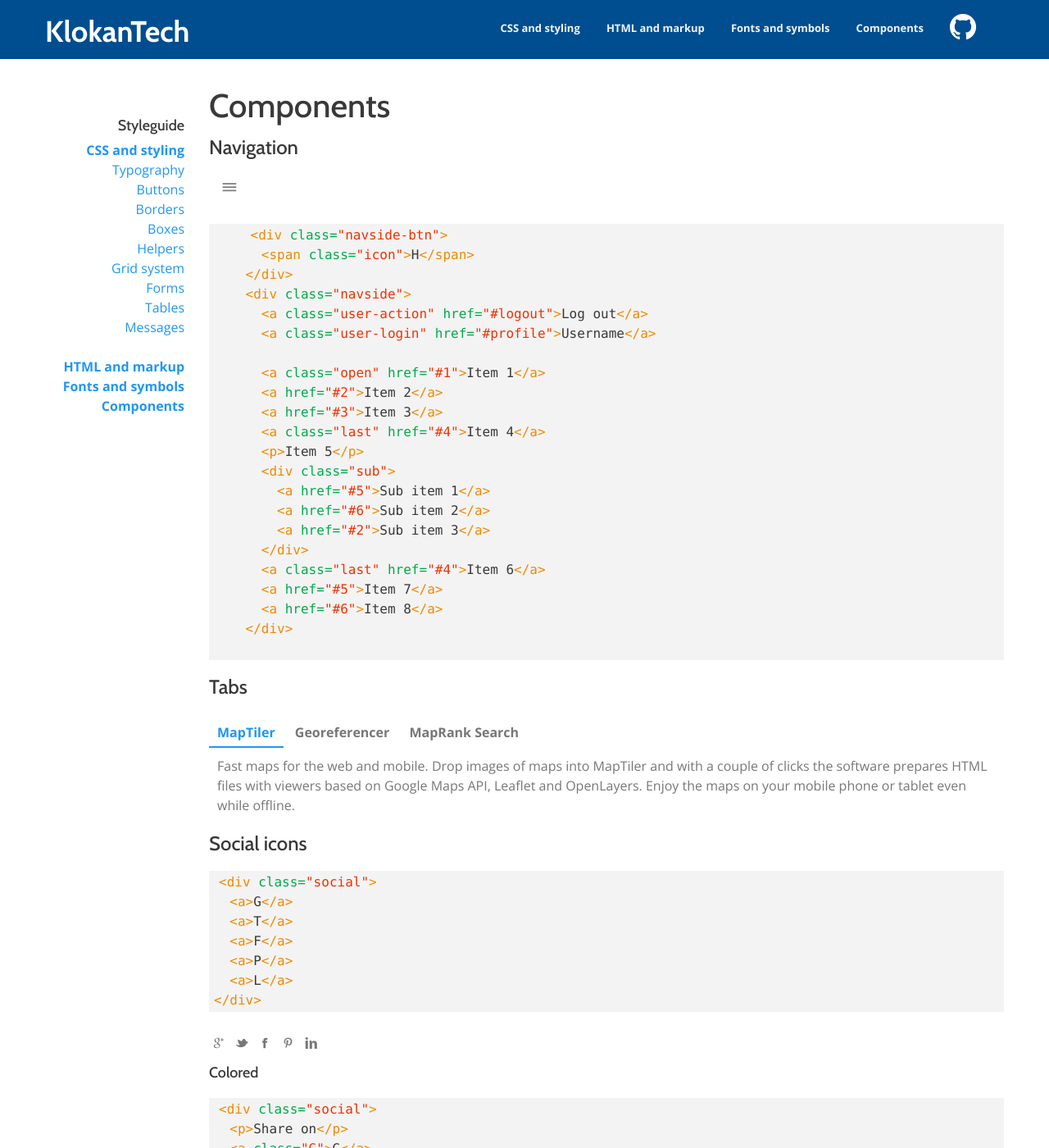
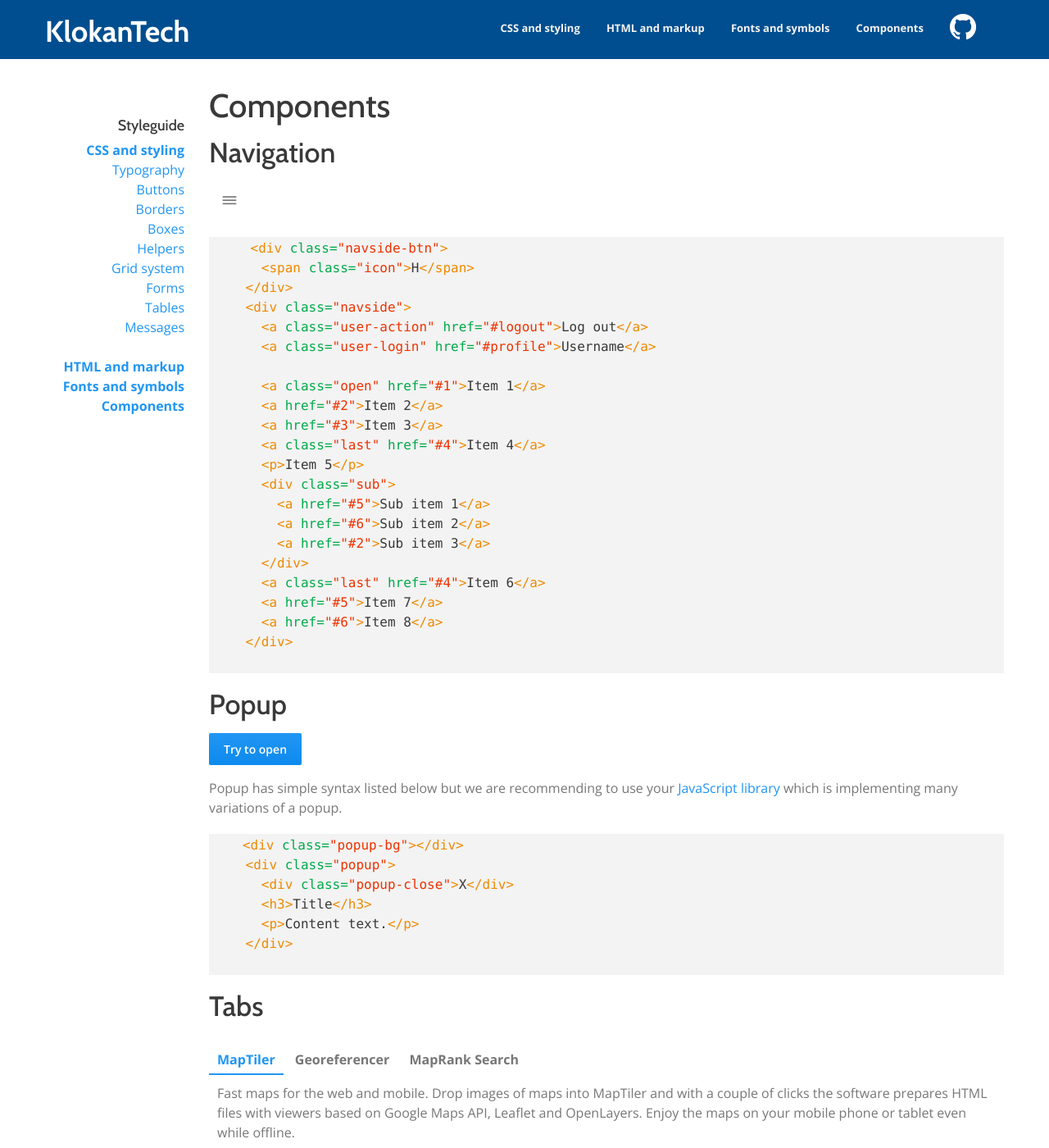
Before and after one commit to klokantech/styles, a Jekyll site: the page built from components.html, in a window 1280 px wide and 1400 px high. Shown: the whole window at 82% size. Built offline with Jekyll 4.4.1, drawn with Linux system fonts in a browser that asks for light colours.

Commit message:
Add popup example to components

```diff
--- a/_sass/_components.scss
+++ b/_sass/_components.scss
@@ -122,7 +122,7 @@
 
 .popup{
   z-index: 111;
-  position: absolute;
+  position: fixed;
   width: $popup-width;
   min-height: 100px;
   top: $popup-top;
--- a/components.html
+++ b/components.html
@@ -7,7 +7,7 @@ title: Components
   <div class="col12 padb-8">
     <h1>Components</h1>
 
-    <h3>Navigation</h3>
+    <h2>Navigation</h2>
     <div class="navside-btn"><span class="icon" > H </span></div>
     <div class="navside">
       <a class="user-action" href="#logout">Log out</a>
@@ -52,7 +52,40 @@ title: Components
     </div>
     {% endhighlight %}
 
-    <h3>Tabs</h3>
+    <h2>Popup</h2>
+    <p><a class="btn popup-btn">Try to open</a></p>
+    <p>Popup has simple syntax listed below but we are recommending to use your
+      <a href="http://klokantech.github.io/javascript/">JavaScript library</a> which is implementing many variations of a popup.</p>
+
+    {% highlight html %}
+   <div class="popup-bg"></div>
+    <div class="popup">
+      <div class="popup-close">X</div>
+      <h3>Title</h3>
+      <p>Content text.</p>
+    </div>
+    {% endhighlight %}
+
+
+
+    <div class="popup-bg hidden popup-btn"></div>
+    <div class="popup hidden">
+      <div class="popup-close popup-btn">X</div>
+      <h3>Title</h3>
+      <p>Fast maps for the web and mobile. Drop images of maps into MapTiler and with a couple of clicks the software prepares HTML files with viewers based on Google Maps API, Leaflet and OpenLayers.</p>
+    </div>
+
+    <script type="application/javascript">
+      var popupBtns = document.querySelectorAll('.popup-btn');
+      popupBtns.forEach(function(el){
+        el.addEventListener('click', function(){
+          document.getElementsByClassName('popup-bg')[0].classList.toggle('hidden');
+          document.getElementsByClassName('popup')[0].classList.toggle('hidden');
+        });
+      })
+    </script>
+
+    <h2>Tabs</h2>
     <div class="tabs">
       <ul>
         <li class="tabs-btn active" id="btn-1">MapTiler</li>
```
